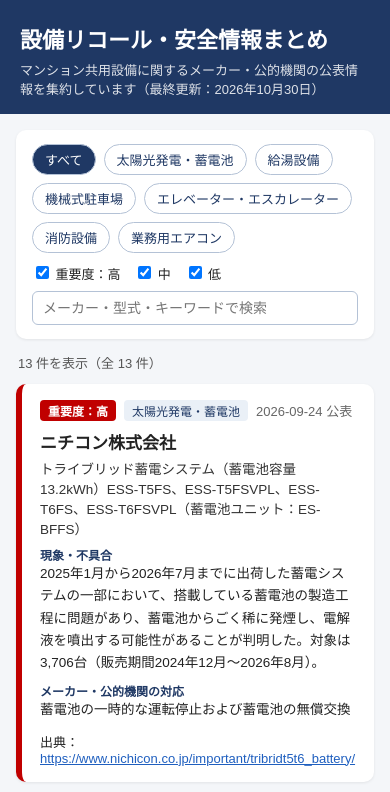
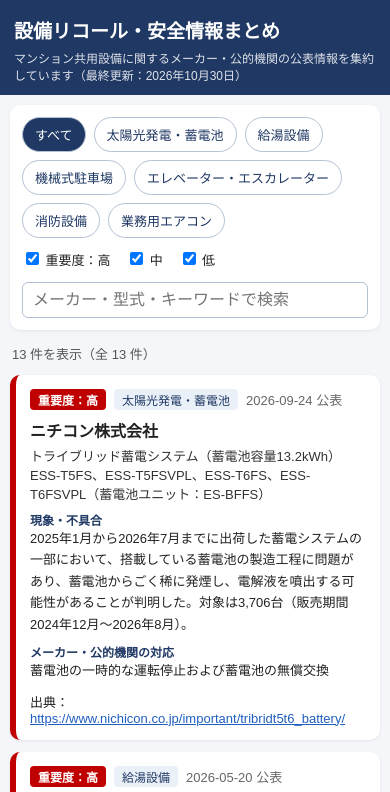
Before and after one commit to netamade/equipment-recall, a plain HTML site: page index.html in a window 390 px wide. Shown: the top 792 px of the page. Drawn offline with Linux system fonts and the light colour scheme.

Commit message:
スマホ表示に最適化（viewportとモバイル用CSSを追加）

```diff
--- a/index.html
+++ b/index.html
@@ -2,6 +2,7 @@
 <html lang="ja">
 <head>
 <meta charset="UTF-8">
+<meta name="viewport" content="width=device-width, initial-scale=1">
 <base target="_top">
 <style>
   * { box-sizing: border-box; }
@@ -36,6 +37,20 @@
   .src a { color: #1F5FBF; }
   footer { max-width: 960px; margin: 8px auto 30px; padding: 0 16px; font-size: 12px; color: #666; line-height: 1.7; }
   .empty { text-align: center; color: #888; padding: 30px 0; font-size: 14px; }
+  @media (max-width: 640px) {
+    header { padding: 16px 14px 12px; }
+    header h1 { font-size: 19px; }
+    header p { font-size: 12px; }
+    .wrap { padding: 10px; }
+    .controls { padding: 12px; }
+    .chip { padding: 7px 12px; font-size: 13px; }
+    input[type="search"] { min-width: 0; flex: 1 1 100%; font-size: 16px; }
+    .sev label { margin-right: 12px; line-height: 2; }
+    .card { padding: 14px; }
+    .maker { font-size: 16px; }
+    .model, .text { font-size: 13px; }
+    footer { padding: 0 10px; }
+  }
 </style>
 </head>
 <body>
```
